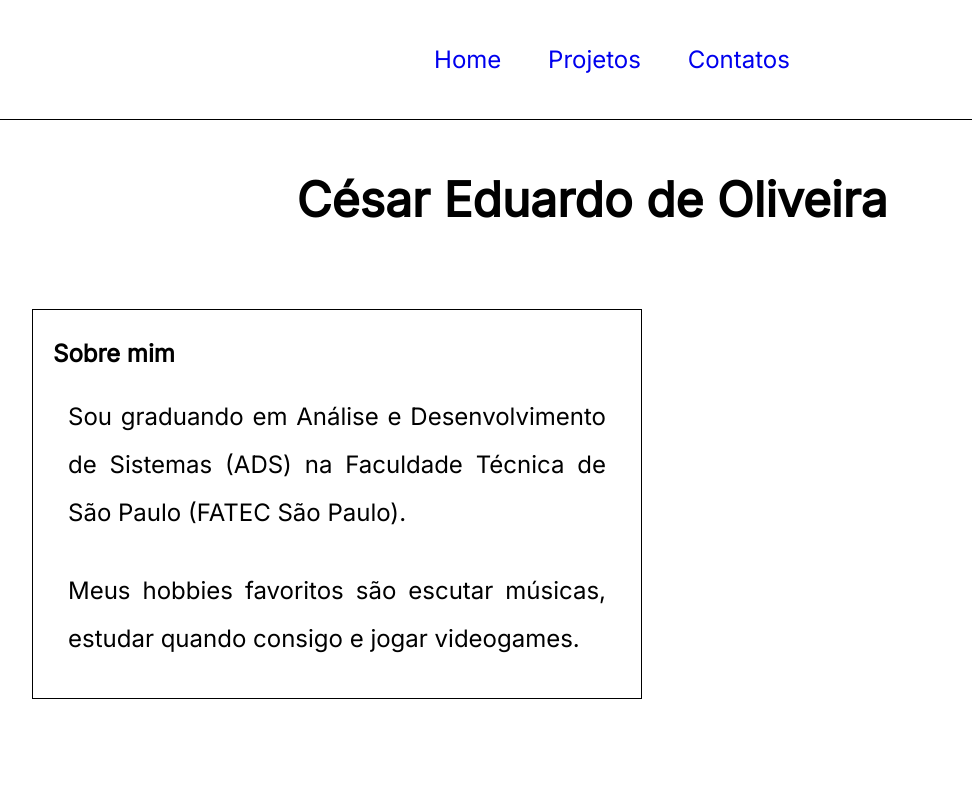
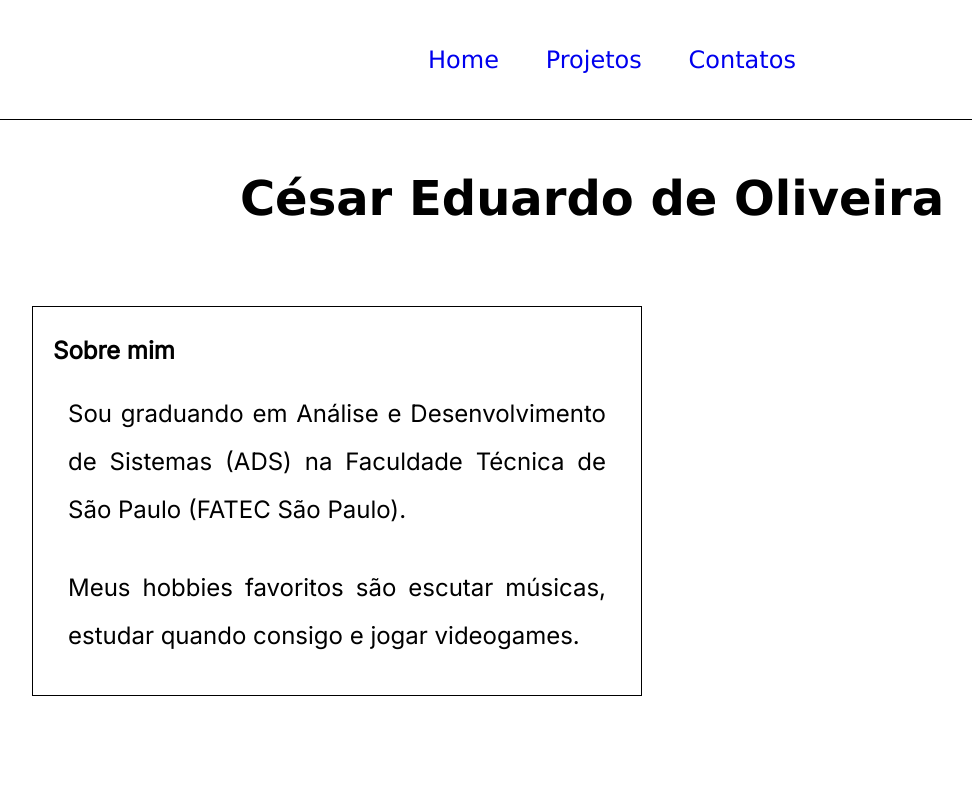
Before and after one commit to CesarDevo/solid-goal, a plain HTML site: page portfolio-cesar/index.html in a window 1280 px wide. Shown: the top 800 px of the page, without its empty margins (48-1020 px from the left). Drawn offline with Linux system fonts and the light colour scheme.

Commit message:
Alterou as fontes do index.html, acresecentando a fonte Verdana para a tag header

```diff
--- a/portfolio-cesar/CSS/style.css
+++ b/portfolio-cesar/CSS/style.css
@@ -6,16 +6,23 @@
     box-sizing: border-box;
     font-size: 24px;
     font-family: inter;
+    /* font-family: Verdana, Geneva, Tahoma, sans-serif; */
+}
+
+:root {
+  --fonte-corpo: Verdana, Geneva, Tahoma, sans-serif;
 }
 
 header {
     height: 100%;
     text-align: center;
+    font-family: var(--fonte-corpo);
 }
 
 h1 {
     font-size: 2rem;
     margin-top: 50px;
+    font-family: var(--fonte-corpo);
 }
 
 main {
@@ -43,6 +50,7 @@ nav>a {
     height: 15vh;
     line-height: 15vh;
     display: inline-block;
+    font-family: var(--fonte-corpo);
 }
 
 article {
```
